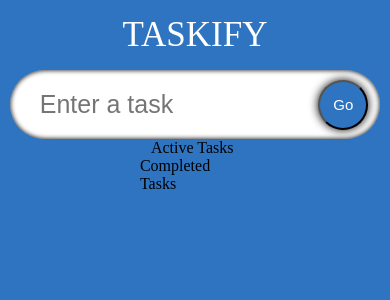
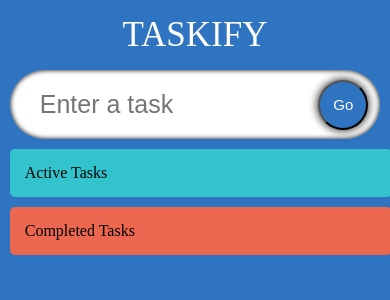
Before and after one commit to Rofiat369/toDoApp, a React (Create React App) app: page / in a window 390 px wide. Shown: the top 300 px of the page. Built offline with nearby package versions, Linux system fonts and the light colour scheme; a web font is replaced by a local one.

Commit message:
Added styles for list of completed and active tasks

```diff
--- a/src/components/styles.css
+++ b/src/components/styles.css
@@ -1,6 +1,6 @@
 .input {
   display: flex;
-  width: 90%;
+  width: 95%;
   position: relative;
   align-items: center;
 }
@@ -43,21 +43,41 @@
   box-shadow: 0 0 5px #000;
 }
 
+.container{
+  display: flex;
+  width: 95%;
+  margin-top: 10px;
+  justify-content: space-between;
+  align-items: flex-start;
+}
+
 .todos {
   display: flex;
-  justify-content: space-evenly;
-  width: 90%;
-  flex-wrap: wrap;
+  width: 47.5%;
+  flex-direction: column;
+  padding: 15px;
+  border-radius: 5px;
+  background-color: rgb(50, 195, 205);
+}
+
+.todos__heading{
+  font-size: 30px;
+  color: #fff;
 }
 
 .todos__single {
   display: flex;
-  width: 29.5%;
   border-radius: 5px;
   padding: 20px;
   margin-top: 15px;
   background-color: #a0a600;
   background-image: url("https://www.transparenttextures.com/patterns/clean-gray-paper.png");
+  transition: 0.2s;
+}
+
+.todos__single:hover{
+  box-shadow: 0 0 5px #000;
+  transform: scale(1.03)
 }
 
 .todos__single--text {
@@ -77,9 +97,9 @@
     cursor: pointer;
 }
 
-@media(max-width: 1200px){
-    .todos__single{
-        width: 40%;
+@media(max-width: 1100px){
+    .todos{
+        width: 45%;
     }
 }
 
@@ -90,9 +110,15 @@
 
     .todos{
         width: 95%;
+        margin-bottom: 10px;
     }
 
-    .todos__single{
-        width: 100%;
+    .container{
+      width: 95%;
+      flex-direction: column;
     }
 }
+
+.remove{
+  background-color: rgb(235, 103, 80);
+}
```
